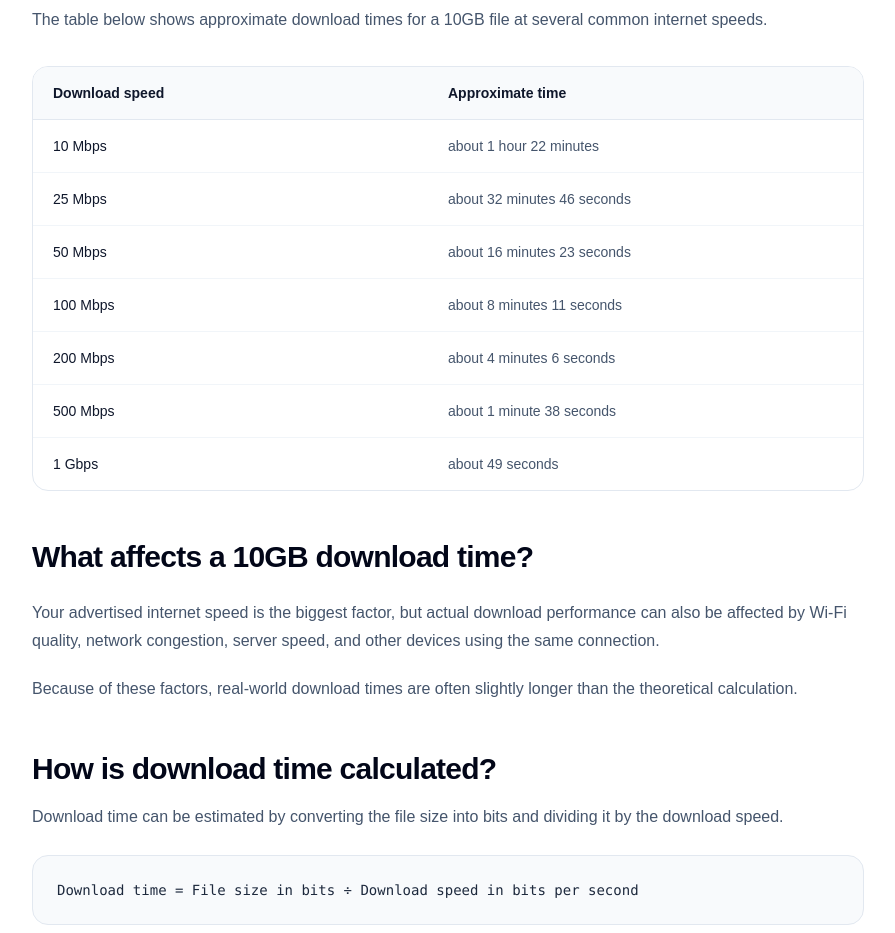
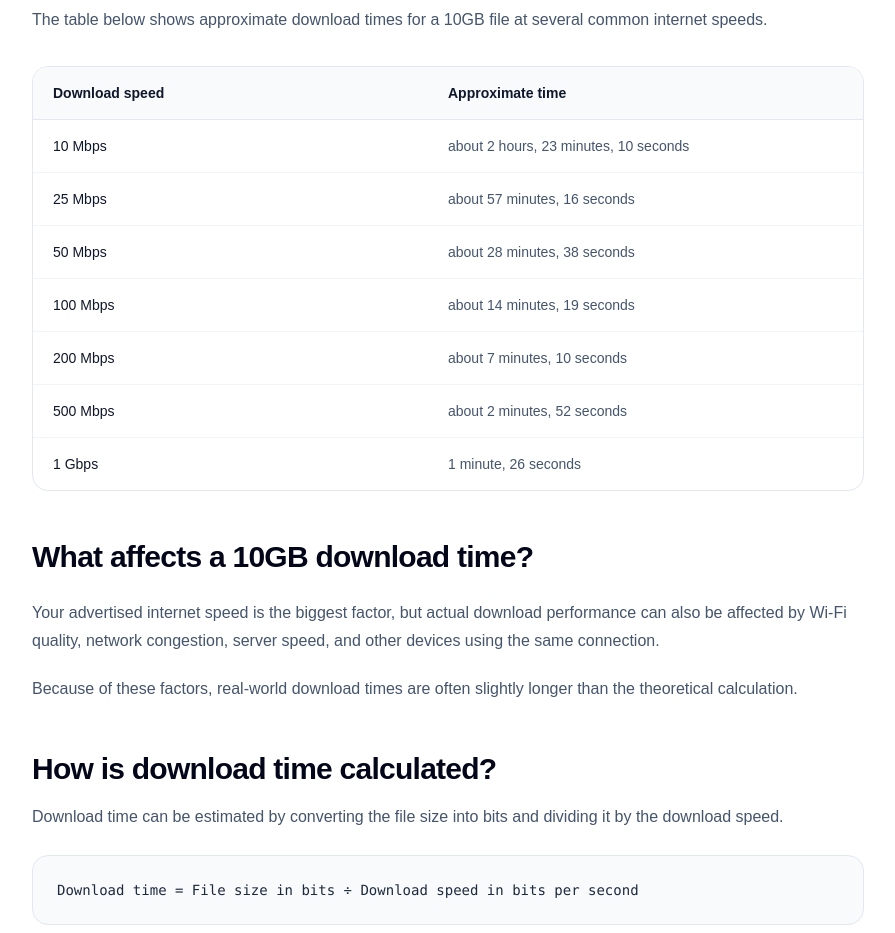
Before and after one commit to ahmadlais662-max/downloadgauge, a Next.js app: page /guides/how-long-does-10gb-take-to-download in a window 1280 px wide. Shown: the part 800-1733 px from the top of the page, without its empty margins (192-1087 px from the left). Built offline with nearby package versions, Linux system fonts and the light colour scheme.

Commit message:
Fix 10GB download time estimates

```diff
--- a/app/guides/how-long-does-10gb-take-to-download/page.tsx
+++ b/app/guides/how-long-does-10gb-take-to-download/page.tsx
@@ -34,13 +34,13 @@ export const metadata: Metadata = {
 };
 
 const downloadExamples = [
-  { speed: "10 Mbps", time: "about 1 hour 22 minutes" },
-  { speed: "25 Mbps", time: "about 32 minutes 46 seconds" },
-  { speed: "50 Mbps", time: "about 16 minutes 23 seconds" },
-  { speed: "100 Mbps", time: "about 8 minutes 11 seconds" },
-  { speed: "200 Mbps", time: "about 4 minutes 6 seconds" },
-  { speed: "500 Mbps", time: "about 1 minute 38 seconds" },
-  { speed: "1 Gbps", time: "about 49 seconds" },
+  { speed: "10 Mbps", time: "about 2 hours, 23 minutes, 10 seconds" },
+  { speed: "25 Mbps", time: "about 57 minutes, 16 seconds" },
+  { speed: "50 Mbps", time: "about 28 minutes, 38 seconds" },
+  { speed: "100 Mbps", time: "about 14 minutes, 19 seconds" },
+  { speed: "200 Mbps", time: "about 7 minutes, 10 seconds" },
+  { speed: "500 Mbps", time: "about 2 minutes, 52 seconds" },
+  { speed: "1 Gbps", time: "1 minute, 26 seconds" },
 ];
 
 export default function TenGbGuidePage() {
```
